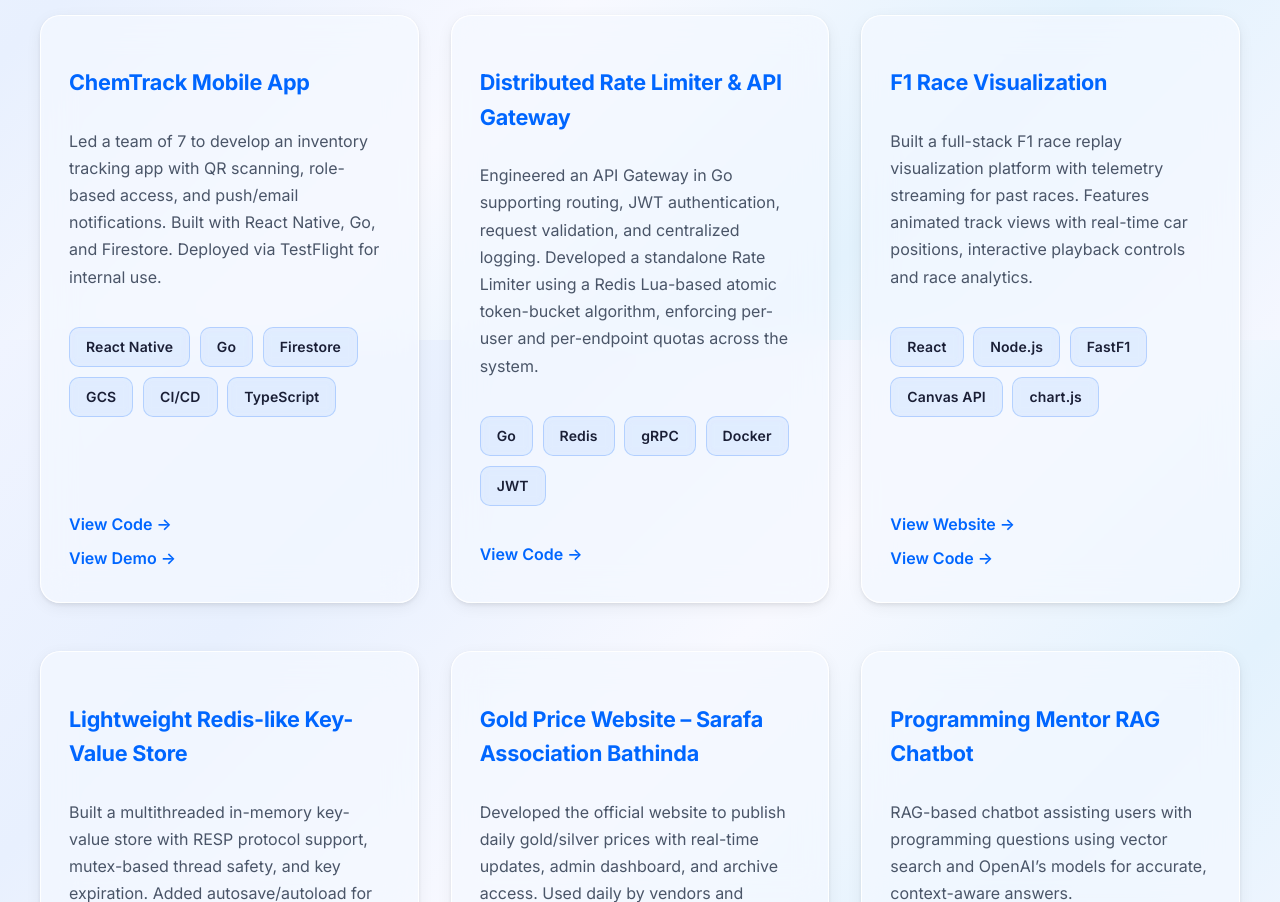
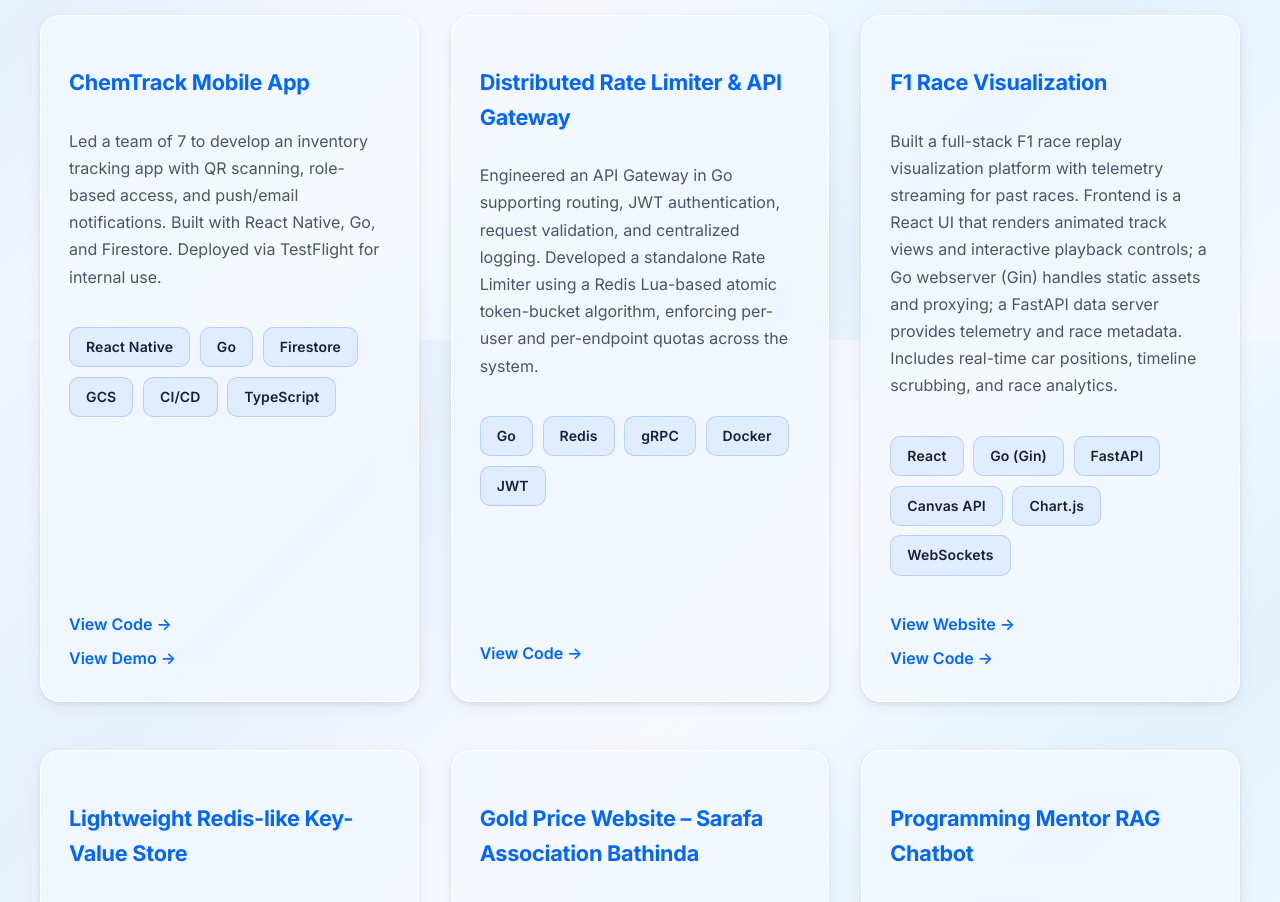
Before and after one commit to ekjyotshinh/portfolio, a React (Vite) app: page / in a window 1280 px wide. Shown: the part 2860-3762 px from the top of the page. Built offline with nearby package versions, Linux system fonts and the light colour scheme.

Commit message:
updated project data

```diff
--- a/src/data/profileData.js
+++ b/src/data/profileData.js
@@ -51,11 +51,10 @@ export const projects = [
   },
   {
     title: "F1 Race Visualization",
-    description:
-      "Built a full-stack F1 race replay visualization platform with telemetry streaming for past races. Features animated track views with real-time car positions, interactive playback controls and race analytics.",
-    tech: ["React", "Node.js", "FastF1", "Canvas API", "chart.js"],
+    description: "Built a full-stack F1 race replay visualization platform with telemetry streaming for past races. Frontend is a React UI that renders animated track views and interactive playback controls; a Go webserver (Gin) handles static assets and proxying; a FastAPI data server provides telemetry and race metadata. Includes real-time car positions, timeline scrubbing, and race analytics.",
+    tech: ["React", "Go (Gin)", "FastAPI", "Canvas API", "Chart.js", "WebSockets"],
     live: "https://ekjyotshinh.github.io/F1/",
-    link: "https://github.com/ekjyotshinh/F1",
+    link: "https://github.com/ekjyotshinh/F1"
   },
   {
     title: "Lightweight Redis-like Key-Value Store",
```
